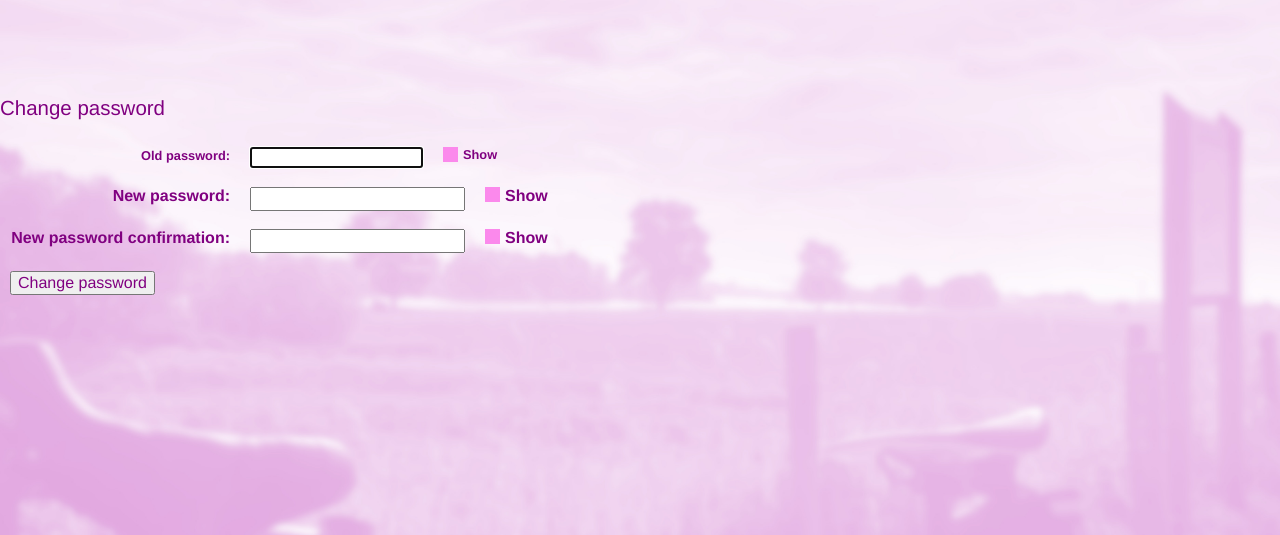
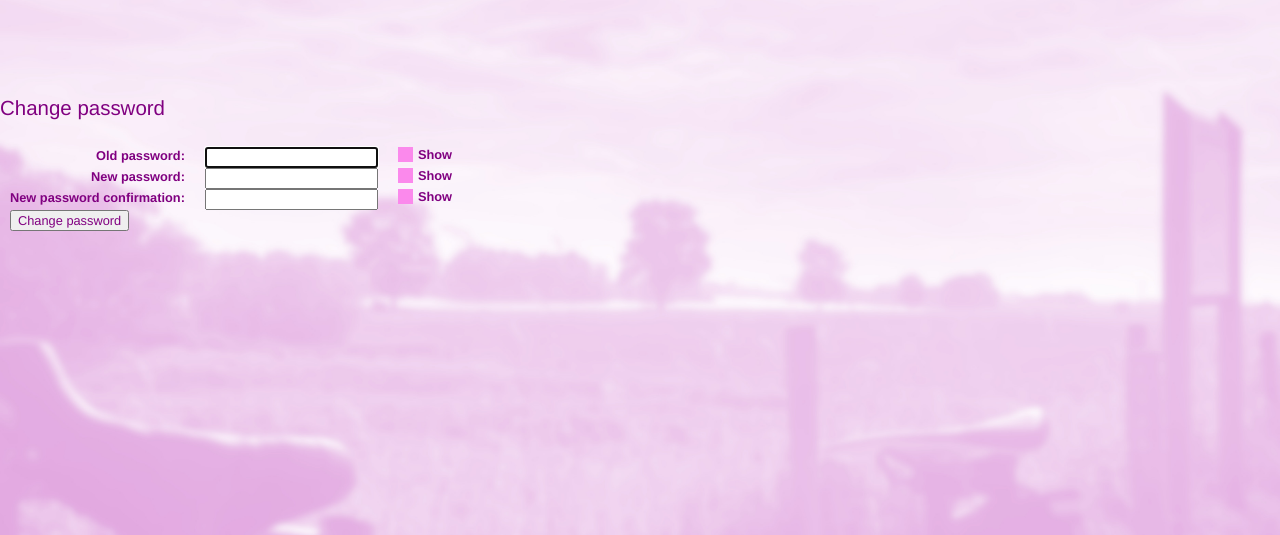
Before and after one commit to AadSchippers/acstracks, a Django app: page /password/ in a window 1280 px wide. Shown: the part 51-586 px from the top of the page. Run offline with Django 3.2, Linux system fonts and the light colour scheme; the visitor is signed in with stand-in values (Sample User, id 1); data that the repository does not hold is empty; some libraries are stand-ins or nearby versions.

Commit message:
finetuning appearance

```diff
--- a/acstracks_app/templates/registration/password.html
+++ b/acstracks_app/templates/registration/password.html
@@ -24,7 +24,7 @@
   {{ form.new_password2.errors }}
   <table class="scalefont {{colorscheme}}">
     <tr>
-      <td style="width: 240px; text-align: right";>
+      <td style="text-align: right";>
        {{ form.old_password.label_tag }}
       </td>
       <td>
@@ -40,11 +40,8 @@
         </label>
       </td>
     </tr>
-  </table>
-  <br>
-  <table>
     <tr>
-      <td style="width: 240px; text-align: right";>
+      <td style="text-align: right";>
         {{ form.new_password1.label_tag }}
       </td>
       <td>
@@ -60,11 +57,8 @@
         </label>
       </td>
     </tr>
-  </table>
-  <br>
-  <table>
     <tr>
-      <td style="width: 240px; text-align: right";>
+      <td style="text-align: right";>
         {{ form.new_password2.label_tag }}
       </td>
       <td>
@@ -80,9 +74,6 @@
         </label>
       </td>
     </tr>
-  </table>
-  <br>
-  <table>
     <tr>
       <td>
         <button type="submit">Change password</button>
```
